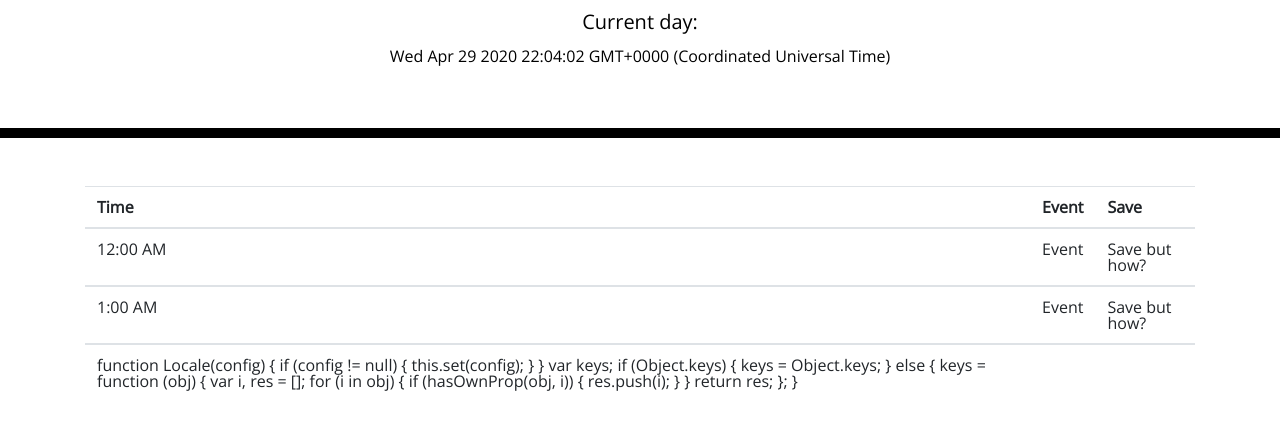
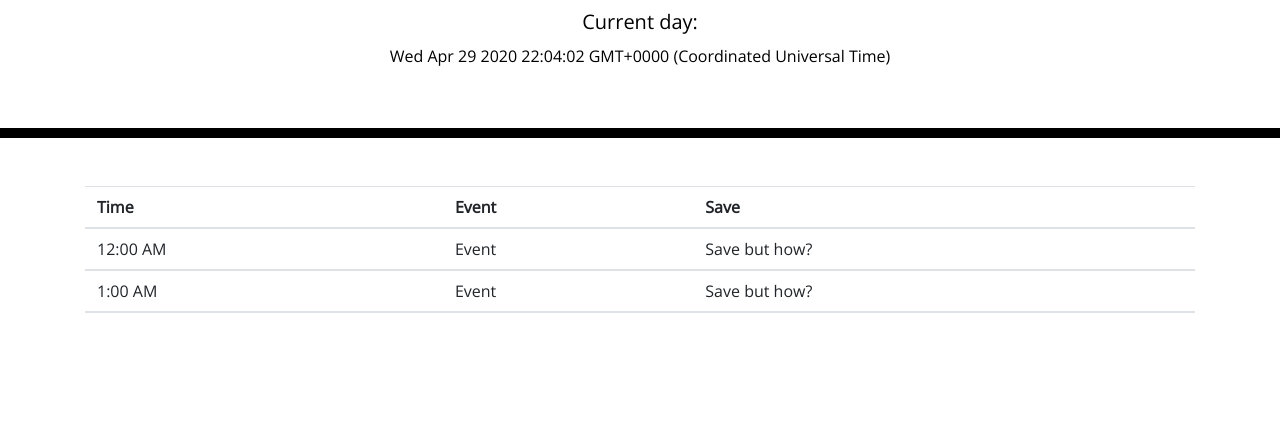
Before and after one commit to Classroom899/hw-05-third-party-apis, a plain HTML site: page index.html in a window 1280 px wide. Shown: the part 182-612 px from the top of the page. Drawn offline with nearby package versions, Linux system fonts and the light colour scheme.

Commit message:
Update data

```diff
--- a/index.html
+++ b/index.html
@@ -50,27 +50,7 @@
                 </tr>
             <tbody>
                 <tr>
-                    <td>function Locale(config) {
-                        if (config != null) {
-                        this.set(config);
-                        }
-                        }
-
-                        var keys;
-
-                        if (Object.keys) {
-                        keys = Object.keys;
-                        } else {
-                        keys = function (obj) {
-                        var i, res = [];
-                        for (i in obj) {
-                        if (hasOwnProp(obj, i)) {
-                        res.push(i);
-                        }
-                        }
-                        return res;
-                        };
-                        }</td>
+                    <td></td>
                 </tr>
 
 
```
